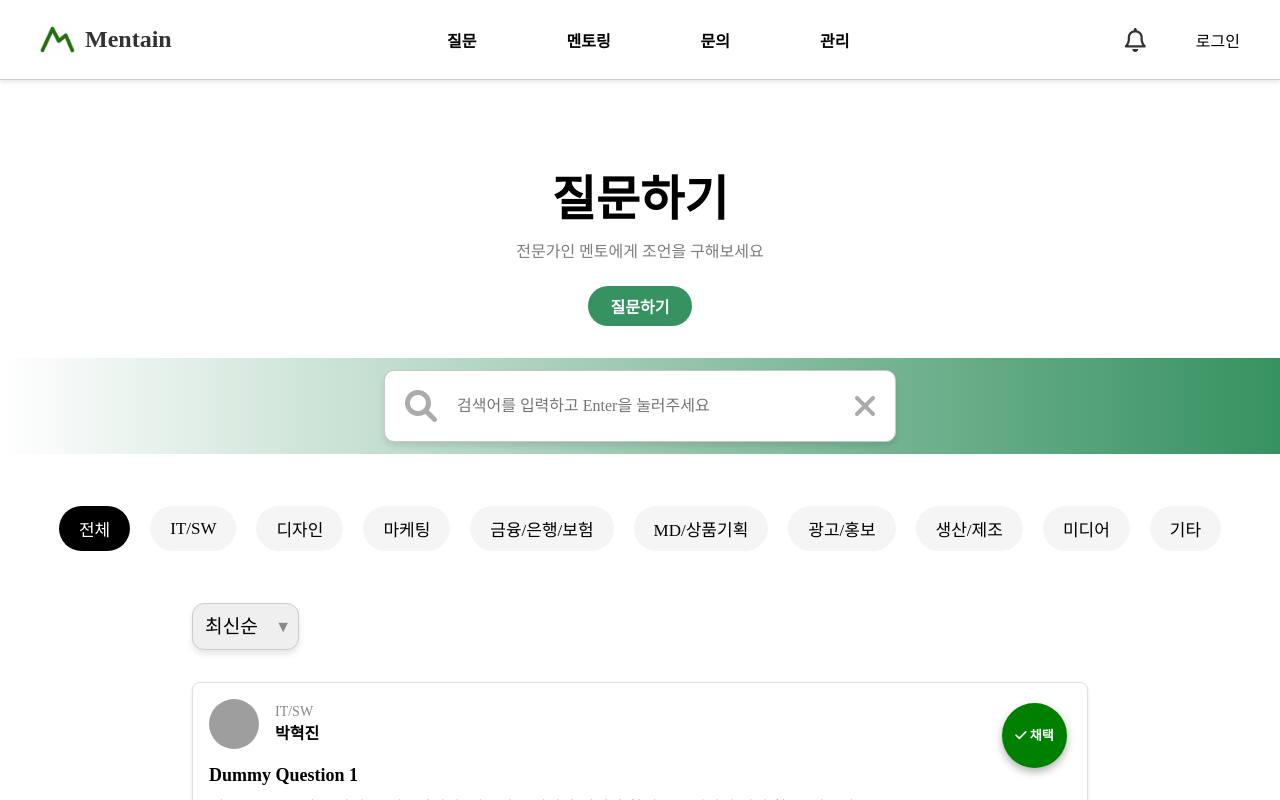
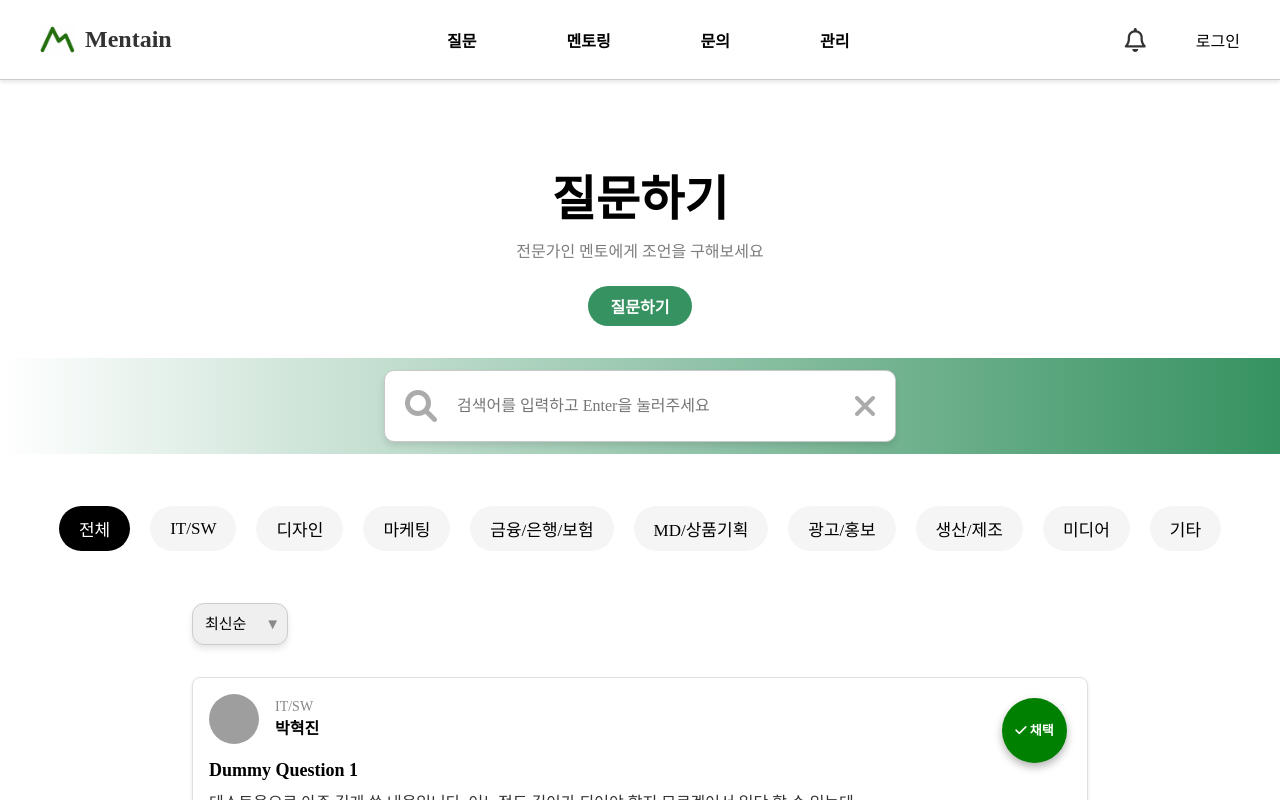
Before and after one commit to mentoping/mentorping-client, a Vue app: page /question in a window 1280 px wide. Shown: the top 800 px of the page. Built offline with nearby package versions, Linux system fonts and the light colour scheme; no server answers; data requests are answered from the project's data file; grey boxes are pictures that could not be loaded; a web font is replaced by a local one.

Commit message:
Feat OrderCondition Style

```diff
--- a/src/components/OrderConditonComp.vue
+++ b/src/components/OrderConditonComp.vue
@@ -28,13 +28,13 @@ watch(selectedOrder, newOrder => {
 	right: 8px;
 	transform: translateY(-50%);
 	pointer-events: none;
-	font-size: 1em;
+	font-size: 15px;
 	color: #888;
 }
 
 select {
 	width: auto;
-	font-size: 1.2em;
+	font-size: 15px;
 	padding: 12px 40px 12px 12px;
 	border-radius: 12px;
 	border: 1px solid #ccc;
```
